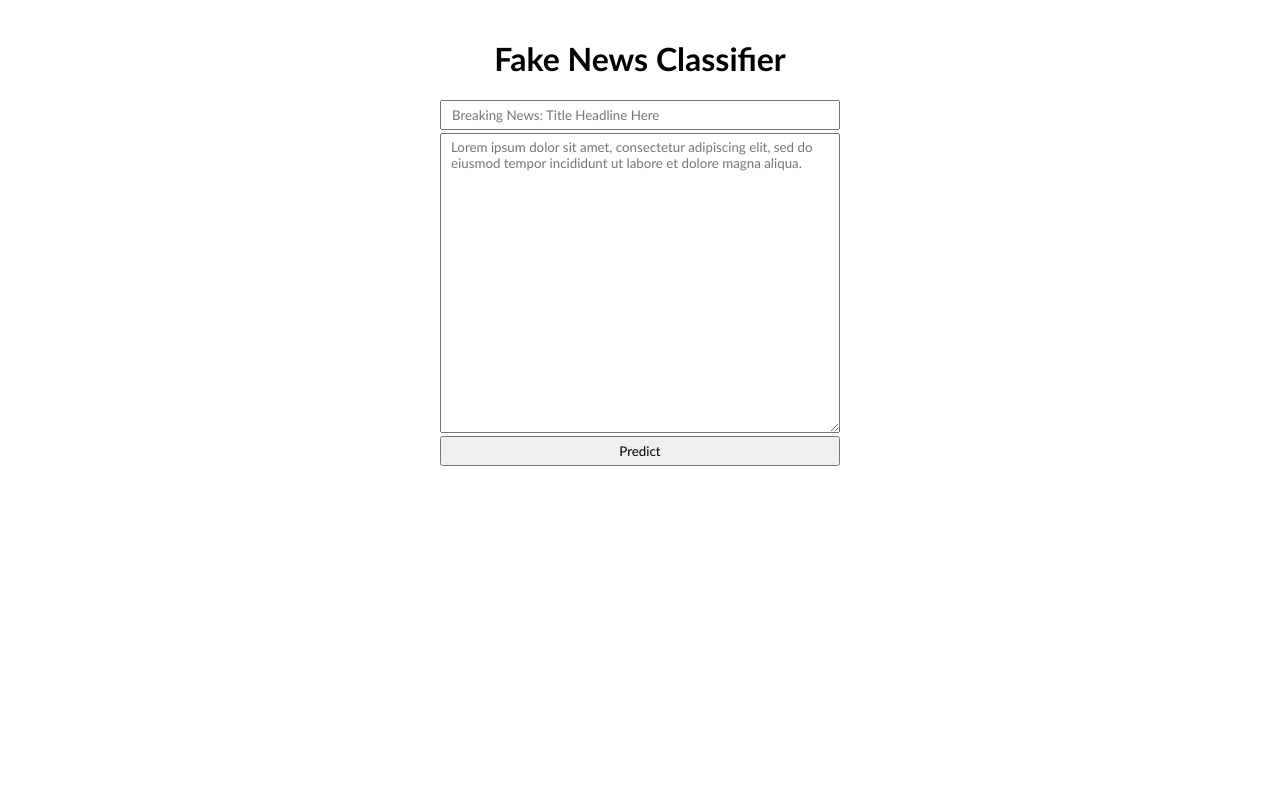
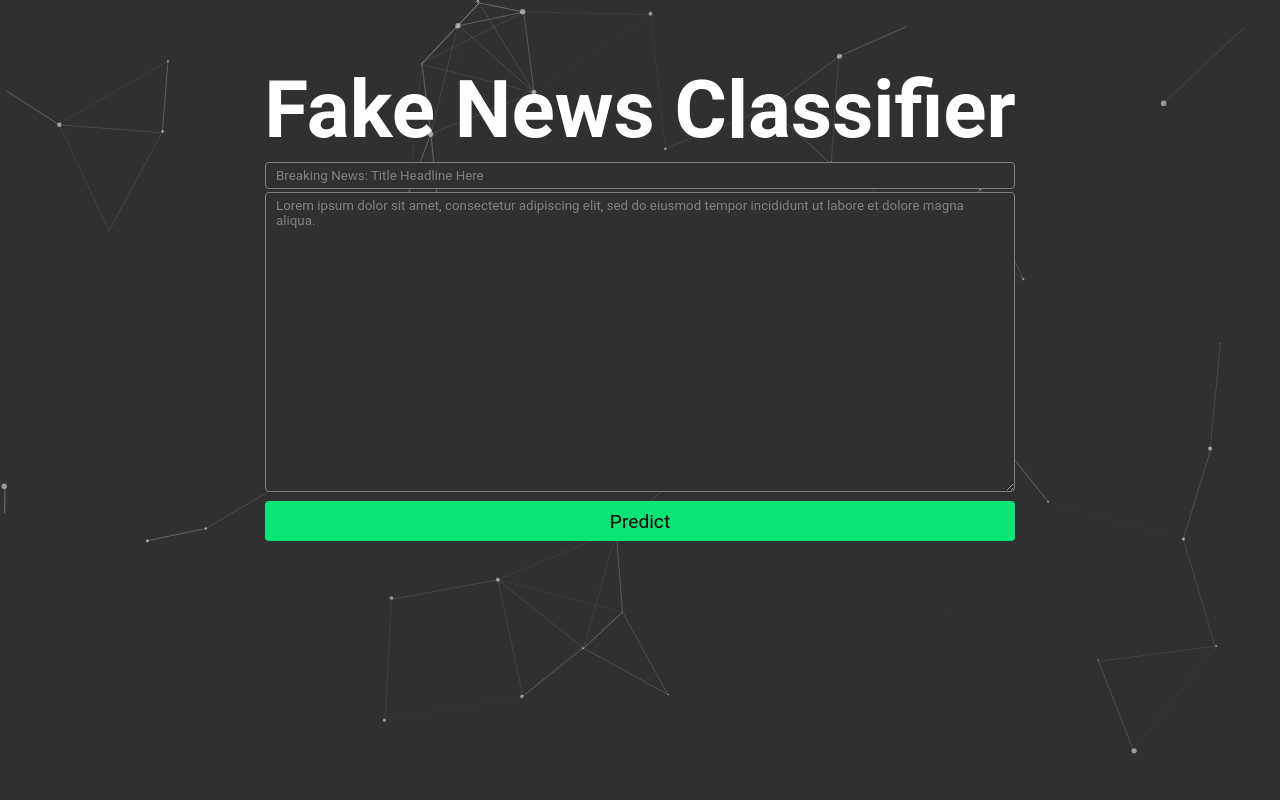
Before and after one commit to dtabarini/FakeNews, a Flask app: page / in a window 1280 px wide. Run offline with Flask 2, Linux system fonts and the light colour scheme; parts of the project's set-up code (start-up, migrations or seed data) failed here and were passed over.

Commit message:
added some ui tweaks

```diff
--- a/app/server.py
+++ b/app/server.py
@@ -1,15 +1,18 @@
 # server.py
 
 from model import Model
-from flask import Flask, request, jsonify, send_file, make_response
+from flask import Flask, request, jsonify, send_file, make_response, render_template
 
-app = Flask(__name__)
+app = Flask(__name__, static_url_path='',
+            static_folder='static',
+            template_folder='templates')
 model = Model()
 
 # json
 def json_response(obj, code = 200):
 	response = make_response(jsonify(obj), code)
 	response.headers["Content-Type"] = "application/json"
+	print(response)
 	return response
 
 # model
@@ -38,7 +41,7 @@ def run_model():
 @app.route('/')
 def index():
 	try:
-		return send_file('index.html')
+		return render_template('index.html')
 	except Exception as e:
 		return json_response({
 			"status": False,
--- /dev/null
+++ b/app/static/main.css
@@ -0,0 +1,82 @@
+body{
+    background-color: #303030;
+    font-family: Roboto;
+}
+#content {
+    /* padding-top: 10px; */
+    /* padding-left: 40px; */
+    box-sizing: border-box;
+    text-align: center;
+    margin: 5% 5% 10% 5%;
+}
+#particles-js canvas {
+    display: block;
+    vertical-align: bottom;
+    -webkit-transform: scale(1);
+    -ms-transform: scale(1);
+    transform: scale(1);
+    opacity: 1;
+    -webkit-transition: opacity .8s ease, -webkit-transform 1.4s ease;
+    transition: opacity .8s ease, transform 1.4s ease
+}
+
+#particles-js {
+    width: 100%;
+    height: 100%;
+    position: fixed;
+    z-index: -10;
+    top: 0;
+    left: 0
+}
+#header{
+    color: white;
+    font-size: 5em;
+    margin: 5px;
+}
+#title {
+    width: 750px;
+    box-sizing: border-box;
+    padding: 5px 10px;
+    margin-bottom: 3px;
+    font-family: inherit;
+    background-color:  #303030;
+    border: 1px solid grey;
+    color: white;
+    border-radius: 4px;
+}
+::placeholder { /* Chrome, Firefox, Opera, Safari 10.1+ */
+    color: grey;
+    opacity: 1; /* Firefox */
+  }
+
+#text {
+    width: 750px;
+    box-sizing: border-box;
+    padding: 5px 10px;
+    min-height: 300px;
+    font-family: inherit;
+    background-color:  #303030;
+    border: 1px solid grey;
+    color: white;
+    border-radius: 4px;
+}
+
+#submit {
+    width: 750px;
+    height: 40px;
+    margin-top: 5px;
+    box-sizing: border-box;
+    padding: 5px 10px;
+    font-family: inherit;
+    font-size: larger;
+    background-color: #06E576;
+    border: none;
+    border-radius: 4px;
+}
+
+#output {
+    width: 750px;
+    text-align: center;
+    font-family: inherit;
+    margin: 0 auto;
+}
--- /dev/null
+++ b/app/static/particles.json
@@ -0,0 +1,110 @@
+{
+  "particles": {
+    "number": {
+      "value": 75,
+      "density": {
+        "enable": true,
+        "value_area": 1500
+      }
+    },
+    "color": {
+      "value": "#ffffff"
+    },
+    "shape": {
+      "type": "circle",
+      "stroke": {
+        "width": 0,
+        "color": "#000000"
+      },
+      "polygon": {
+        "nb_sides": 5
+      },
+      "image": {
+        "src": "img/github.svg",
+        "width": 100,
+        "height": 100
+      }
+    },
+    "opacity": {
+      "value": 0.5,
+      "random": false,
+      "anim": {
+        "enable": false,
+        "speed": 1,
+        "opacity_min": 0.1,
+        "sync": false
+      }
+    },
+    "size": {
+      "value": 3,
+      "random": true,
+      "anim": {
+        "enable": false,
+        "speed": 40,
+        "size_min": 0.1,
+        "sync": false
+      }
+    },
+    "line_linked": {
+      "enable": true,
+      "distance": 150,
+      "color": "#ffffff",
+      "opacity": 0.4,
+      "width": 1
+    },
+    "move": {
+      "enable": true,
+      "speed": 6,
+      "direction": "none",
+      "random": false,
+      "straight": false,
+      "out_mode": "out",
+      "bounce": false,
+      "attract": {
+        "enable": false,
+        "rotateX": 600,
+        "rotateY": 1200
+      }
+    }
+  },
+  "interactivity": {
+    "detect_on": "canvas",
+    "events": {
+      "onhover": {
+        "enable": true,
+        "mode": "repulse"
+      },
+      "onclick": {
+        "enable": false,
+        "mode": "push"
+      },
+      "resize": true
+    },
+    "modes": {
+      "grab": {
+        "distance": 400,
+        "line_linked": {
+          "opacity": 1
+        }
+      },
+      "bubble": {
+        "distance": 400,
+        "size": 40,
+        "duration": 2,
+        "opacity": 8,
+        "speed": 3
+      },
+      "repulse": {
+        "distance": 200,
+        "duration": 0.4
+      },
+      "push": {
+        "particles_nb": 4
+      },
+      "remove": {
+        "particles_nb": 2
+      }
+    }
+  },
+  "retina_detect": true
+}
--- a/app/index.html
+++ b/app/templates/index.html
@@ -1,50 +1,27 @@
 <!DOCTYPE html>
 <html lang="en">
+
     <head>
         <meta charset="UTF-8" />
         <meta name="viewport" content="width=device-width, initial-scale=1.0" />
         <title>Fake News Classifier</title>
-        <style type="text/css">
-            #body {
-                padding-top: 10px;
-                /* padding-left: 40px; */
-                box-sizing: border-box;
-                font-family: 'Trebuchet MS', 'Lucida Sans Unicode',
-                    'Lucida Grande', 'Lucida Sans', Arial, sans-serif;
-                text-align: center;
-            }
-            #title {
-                width: 400px;
-                box-sizing: border-box;
-                padding: 5px 10px;
-                margin-bottom: 3px;
-                font-family: inherit;
-            }
-            #text {
-                width: 400px;
-                box-sizing: border-box;
-                padding: 5px 10px;
-                min-height: 300px;
-                font-family: inherit;
-            }
-            #submit {
-                width: 400px;
-                box-sizing: border-box;
-                padding: 5px 10px;
-                font-family: inherit;
-            }
-            #output {
-                width: 400px;
-                text-align: center;
-                font-family: inherit;
-                margin: 0 auto;
-            }
-        </style>
-        <script
-            src="https://code.jquery.com/jquery-3.5.1.min.js"
-            integrity="sha256-9/aliU8dGd2tb6OSsuzixeV4y/faTqgFtohetphbbj0="
-            crossorigin="anonymous"
-        ></script>
+        <link rel="stylesheet" href="{{ url_for('static', filename='main.css') }}">
+        <script src="https://code.jquery.com/jquery-3.5.1.min.js"
+            integrity="sha256-9/aliU8dGd2tb6OSsuzixeV4y/faTqgFtohetphbbj0=" crossorigin="anonymous"></script>
+        <script src="https://cdn.jsdelivr.net/particles.js/2.0.0/particles.min.js">
+        </script>
+
+
+        <script>
+            //var link = url_for('static', filename="particelsjs-config.json");
+            //console.log(link);
+            particlesJS.load('particles-js', "{{ url_for('static', filename='particles.json') }}",
+                function () {
+                    console.log('particles.json has loaded');
+
+                });
+        </script>
+
         <script>
             $(document).ready((_) => {
                 $('#submit').click((e) => {
@@ -70,9 +47,14 @@
                                 console.log(response);
                                 if (response) {
                                     if (response.status) {
-                                        $('#output').html(
-                                            `${response.data.prediction}`
-                                        );
+                                        var output = `${response.data.prediction}`;
+                                        console.log(output);
+                                        if(output == "REAL"){
+                                            $('#output').html(output).css('color', '#06E576');
+                                        }else{
+                                            $('#output').html(output).css('color', '#F34336');
+                                        }
+
                                     } else {
                                         $('#output').html(
                                             `error: ${response.data.message}`
@@ -86,23 +68,21 @@
             });
         </script>
     </head>
+
     <body>
-        <div id="body">
-            <h1>Fake News Classifier</h1>
-            <input
-                id="title"
-                type="text"
-                placeholder="Breaking News: Title Headline Here"
-            />
+        <div id="particles-js"></div>
+        <div id="content">
+            <h1 id="header">Fake News Classifier</h1>
+            <input id="title" type="text" placeholder="Breaking News: Title Headline Here" />
             <br />
-            <textarea
-                id="text"
-                placeholder="Lorem ipsum dolor sit amet, consectetur adipiscing elit, sed do eiusmod tempor incididunt ut labore et dolore magna aliqua."
-            ></textarea>
+            <textarea id="text"
+              placeholder="Lorem ipsum dolor sit amet, consectetur adipiscing elit, sed do eiusmod tempor incididunt ut labore et dolore magna aliqua."></textarea>
             <br />
             <button id="submit">Predict</button>
             <br /><br />
+            <div class="spacer"></div>
             <div id="output"></div>
-        </div>
+          </div>
     </body>
+
 </html>
```
